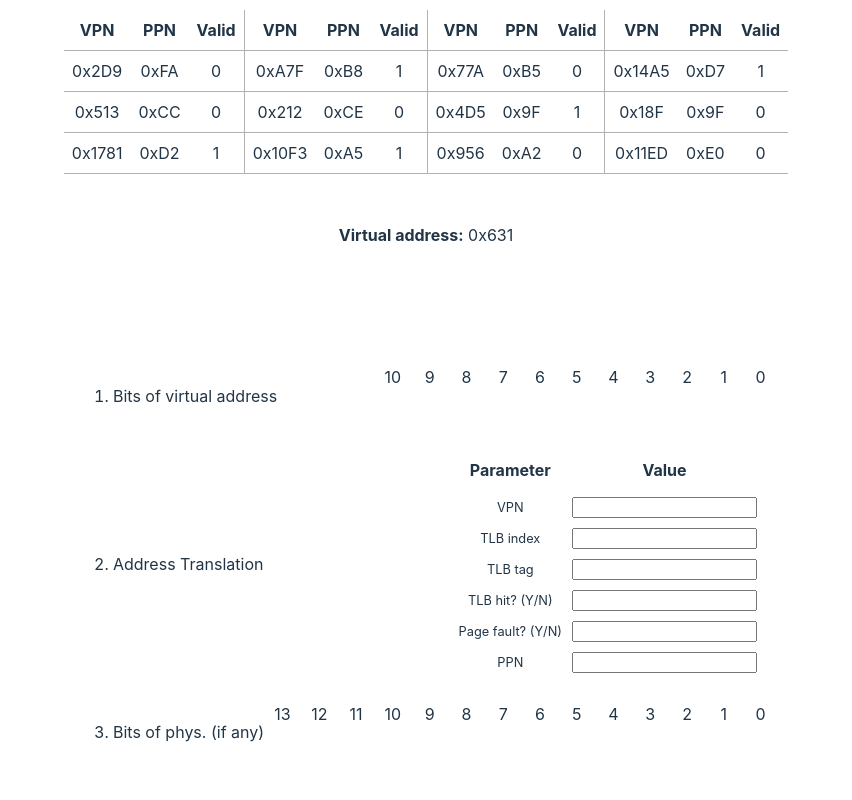
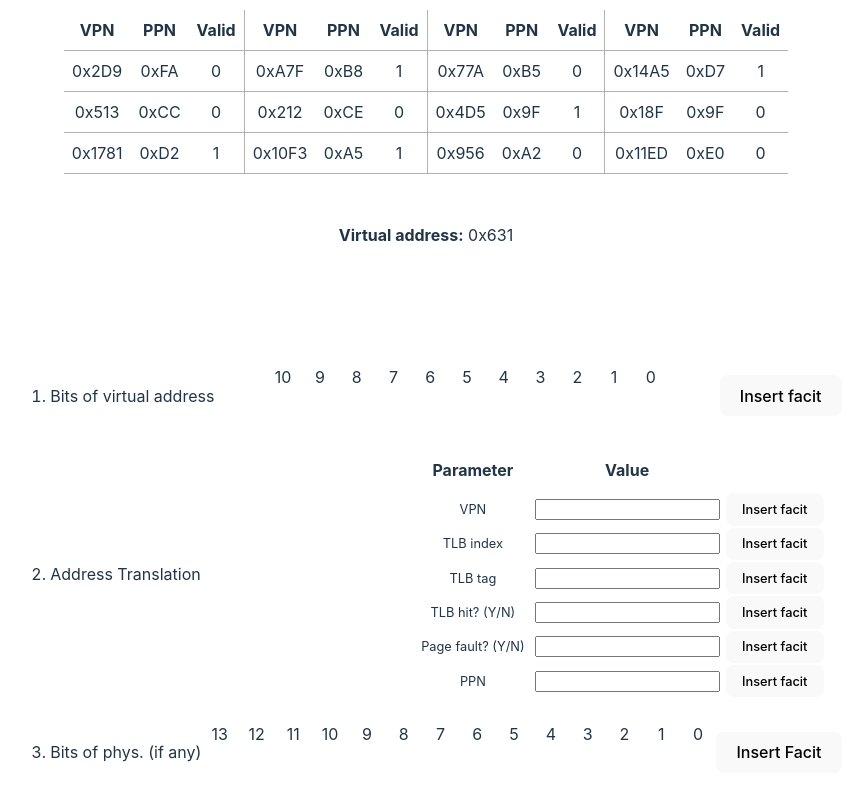
Before and after one commit to MahmoodSeoud/VMAT, a React (Vite) app: page / in a window 1280 px wide. Shown: the part 687-1487 px from the top of the page, without its empty margins (214-1066 px from the left). Built offline with nearby package versions, Linux system fonts and the light colour scheme.

Commit message:
add facit buttons

```diff
--- a/src/App.tsx
+++ b/src/App.tsx
@@ -204,7 +204,7 @@ function App(): JSX.Element {
 
   console.log("facit", facit)
   const testing = true;
-  // Tes
+  // Testing console logs
   useEffect(() => {
     if (testing) {
       console.log('------------------------------------')
@@ -224,7 +224,7 @@ function App(): JSX.Element {
 
   }, [0])
 
-
+  // Setting the facit to the correct result
   useEffect(() => {
     setFacit(createFacit(ChosenResult));
   }, [0])
--- a/src/components/Input_table/Input_table.tsx
+++ b/src/components/Input_table/Input_table.tsx
@@ -26,7 +26,6 @@ type Input_tableProps = {
 
 
 
-
 function createNullArr(addresWidth: number): Array<null> {
     return Array(addresWidth).fill(null);
 }
@@ -34,15 +33,18 @@ function createNullArr(addresWidth: number): Array<null> {
 // Brabs the input element based on the classname of the input fields.
 // Appends the value together into one string
 function getElementValuesFrom(className: string): string {
-    let address = ""
-    const container = document.getElementsByClassName(className)
+    let address = "";
+    const container = document.getElementsByClassName(className);
 
+    document.getElementById('vbit')
     for (let i = 0; i < container.length; i++) {
-        address += (container[i] as HTMLInputElement).value
+        address += (container[i] as HTMLInputElement).value;
     }
 
-    return address
+    return address;
 }
+
+
 
 // PPN = Physical Page Number
 // It refers to the identification number assigned to a physical page in
@@ -78,7 +80,32 @@ function Input_table({ VirtualAddress, addressPrefix, baseConversion, pageSize,
         PPN: ''
     })
 
+    // Insert the facit incase the user does not know the answer
+    function insertFacit(inputFieldName: InputField, e: React.BaseSyntheticEvent): void {
 
+        const containerElement = (e.target.parentElement as HTMLBodyElement)
+        switch (inputFieldName) {
+            case InputFieldsMap.VirtualAddress:
+            case InputFieldsMap.PhysicalAddress:
+
+                const classForBits = "list-item-bit-input-wrapper" as const;
+
+                const elements = containerElement.getElementsByClassName(classForBits);
+
+                for (let i = 0; i < elements[0].children.length; i++) {
+                    // there is a <p> before the input element hence the 1
+                    const inputElement = elements[0].children[i].children[1] as HTMLInputElement
+                    inputElement.value = facit[inputFieldName][i] || '';
+                }
+                break;
+            default:
+                const inputElement_2 = (containerElement.children[1].children[0] as HTMLInputElement);
+
+                inputElement_2.value = facit[inputFieldName] || '';
+                break;
+        }
+                setInput((prevState) => ({ ...prevState, [inputFieldName]: facit[inputFieldName] }));
+    }
 
     /*     // To determine the physical address bits width when it is not explicitly given,
         // you need to consider the relationship between the virtual address space,
@@ -98,6 +125,7 @@ function Input_table({ VirtualAddress, addressPrefix, baseConversion, pageSize,
         // incremental correct feedback
         return input[inputFieldName] == facit[inputFieldName]
     }
+
     // Handle changes in input fields
     const handleInputChange = (event: React.ChangeEvent<HTMLInputElement>, fieldName: InputField) => {
         const regexBits = /^[01]*$/; // regular expression to match only 1's and 0's
@@ -178,6 +206,7 @@ function Input_table({ VirtualAddress, addressPrefix, baseConversion, pageSize,
                                         </div>
                                     ))}
                                 </div>
+                                <button onClick={(ev) => insertFacit(InputFieldsMap.VirtualAddress, ev)}>Insert facit</button>
                             </div>
                         </li>
 
@@ -201,6 +230,7 @@ function Input_table({ VirtualAddress, addressPrefix, baseConversion, pageSize,
                                                     onChange={(ev) => handleInputChange(ev, InputFieldsMap.VPN)}
                                                 />
                                             </td>
+                                            <button onClick={(ev) => insertFacit(InputFieldsMap.VPN, ev)}>Insert facit</button>
                                         </tr>
                                         <tr className={`${validateFieldInput(InputFieldsMap.TLBI) ? ' correct' : ''} `}>
                                             <td>TLB index</td>
@@ -209,6 +239,7 @@ function Input_table({ VirtualAddress, addressPrefix, baseConversion, pageSize,
                                                     onChange={(ev) => handleInputChange(ev, InputFieldsMap.TLBI)}
                                                 />
                                             </td>
+                                            <button onClick={(ev) => insertFacit(InputFieldsMap.TLBI, ev)}>Insert facit</button>
                                         </tr>
                                         <tr className={`${validateFieldInput(InputFieldsMap.TLBT) ? ' correct' : ''}`}>
                                             <td>TLB tag</td>
@@ -217,6 +248,7 @@ function Input_table({ VirtualAddress, addressPrefix, baseConversion, pageSize,
                                                     onChange={(ev) => handleInputChange(ev, InputFieldsMap.TLBT)}
                                                 />
                                             </td>
+                                            <button onClick={(ev) => insertFacit(InputFieldsMap.TLBT, ev)}>Insert facit</button>
                                         </tr>
                                         <tr className={`${validateFieldInput(InputFieldsMap.TLBHIT) ? ' correct' : ''}`}>
                                             <td>TLB hit? (Y/N)</td>
@@ -226,6 +258,7 @@ function Input_table({ VirtualAddress, addressPrefix, baseConversion, pageSize,
                                                     onChange={(ev) => handleInputChange(ev, InputFieldsMap.TLBHIT)}
                                                 />
                                             </td>
+                                            <button onClick={(ev) => insertFacit(InputFieldsMap.TLBHIT, ev)}>Insert facit</button>
                                         </tr>
                                         <tr className={`${validateFieldInput(InputFieldsMap.PageFault) ? ' correct' : ''}`}>
                                             <td>Page fault? (Y/N)</td>
@@ -235,6 +268,7 @@ function Input_table({ VirtualAddress, addressPrefix, baseConversion, pageSize,
                                                     onChange={(ev) => handleInputChange(ev, InputFieldsMap.PageFault)}
                                                 />
                                             </td>
+                                            <button onClick={(ev) => insertFacit(InputFieldsMap.PageFault, ev)}>Insert facit</button>
                                         </tr>
                                         <tr className={`${validateFieldInput(InputFieldsMap.PPN) ? ' correct' : ''}`}>
                                             <td>PPN</td>
@@ -243,6 +277,7 @@ function Input_table({ VirtualAddress, addressPrefix, baseConversion, pageSize,
                                                     onChange={(ev) => handleInputChange(ev, InputFieldsMap.PPN)}
                                                 />
                                             </td>
+                                            <button onClick={(ev) => insertFacit(InputFieldsMap.PPN, ev)}>Insert facit</button>
                                         </tr>
                                     </tbody>
                                 </table>
@@ -263,13 +298,14 @@ function Input_table({ VirtualAddress, addressPrefix, baseConversion, pageSize,
                                         </div>
                                     ))}
                                 </div>
+                                <button onClick={(ev) => insertFacit(InputFieldsMap.PhysicalAddress, ev)}>Insert Facit</button>
                             </div>
                         </li>
                     </ol>
 
                 </div>
             </div>
-{/*             <button onClick={() => validateFieldInput(input)}>Check correct</button> */}
+            {/*             <button onClick={() => validateFieldInput(input)}>Check correct</button> */}
         </>
     )
 }
```
